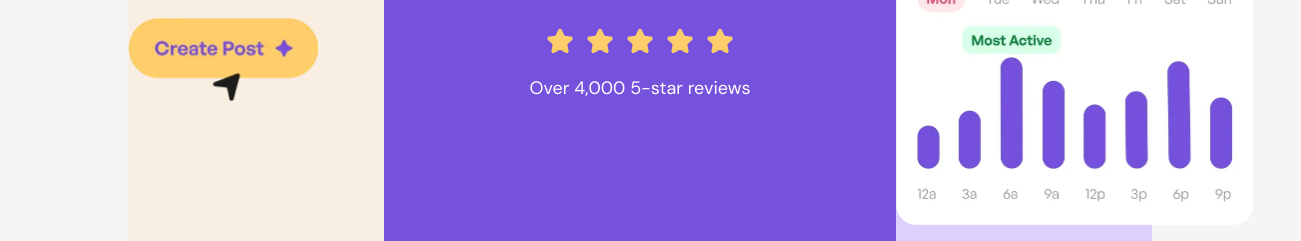
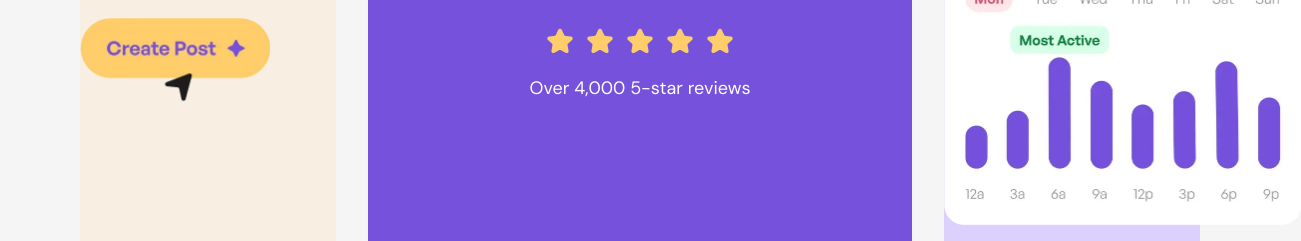
Before and after one commit to TimBingtan/bento-grid, a plain HTML site: page index.html in a window 1280 px wide. Shown: the part 230-471 px from the top of the page, 1301 px wide, since content can reach past the window. Drawn offline with Linux system fonts and the light colour scheme.

Commit message:
Implemented grid gap.

```diff
--- a/styles.css
+++ b/styles.css
@@ -16,6 +16,7 @@ body {
         'quicker social social schedule'
         'AI manage maintain schedule'
         'AI audience grow grow';
+    grid-gap: 32px;
 }
 
 /*Card classes*/
@@ -27,7 +28,7 @@ body {
 .deep-purple {
     background-color: #7551DC;
     color: #ffffff;
-    max-width: 544px;
+    /* max-width: 544px; */
 }
 
 .white {
```
